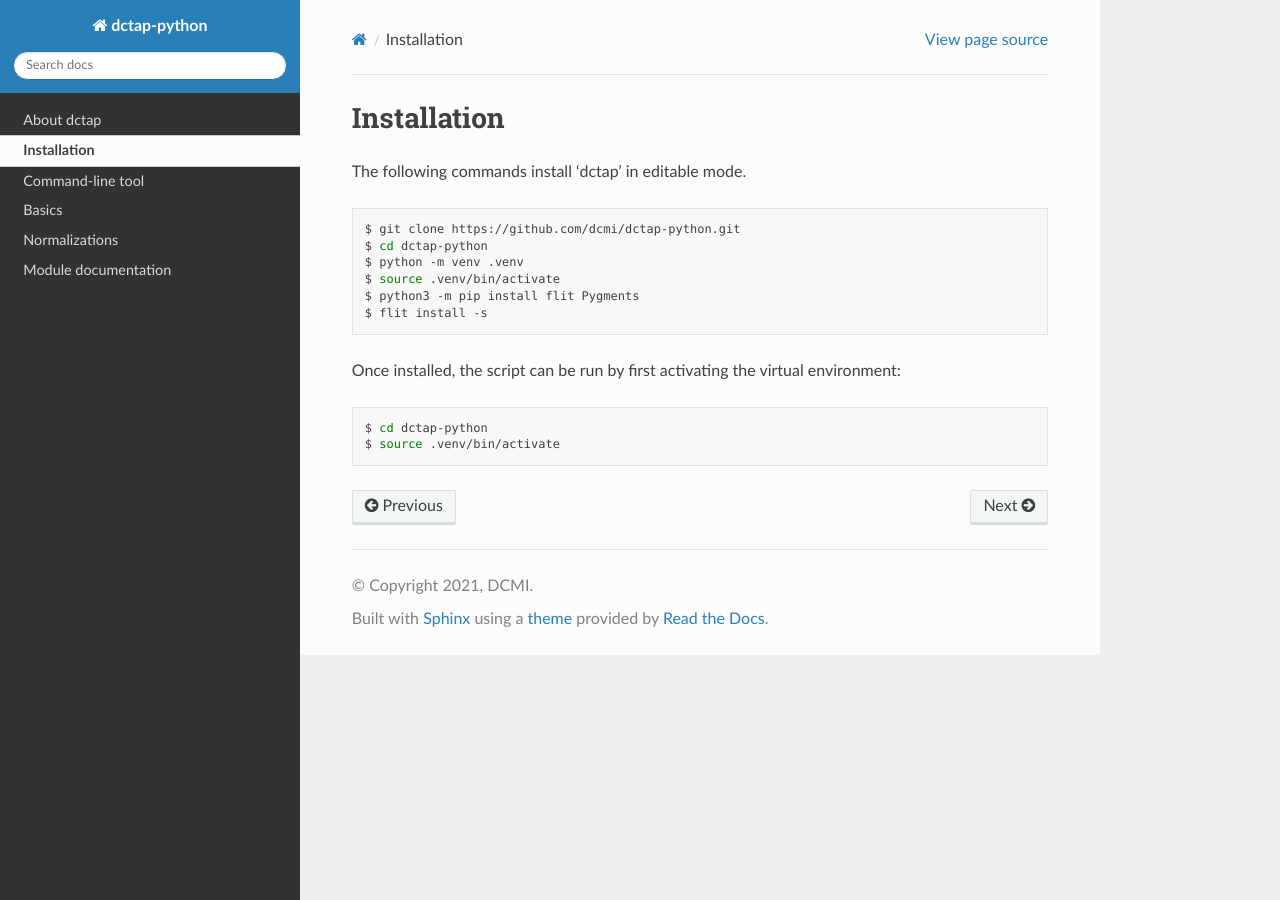
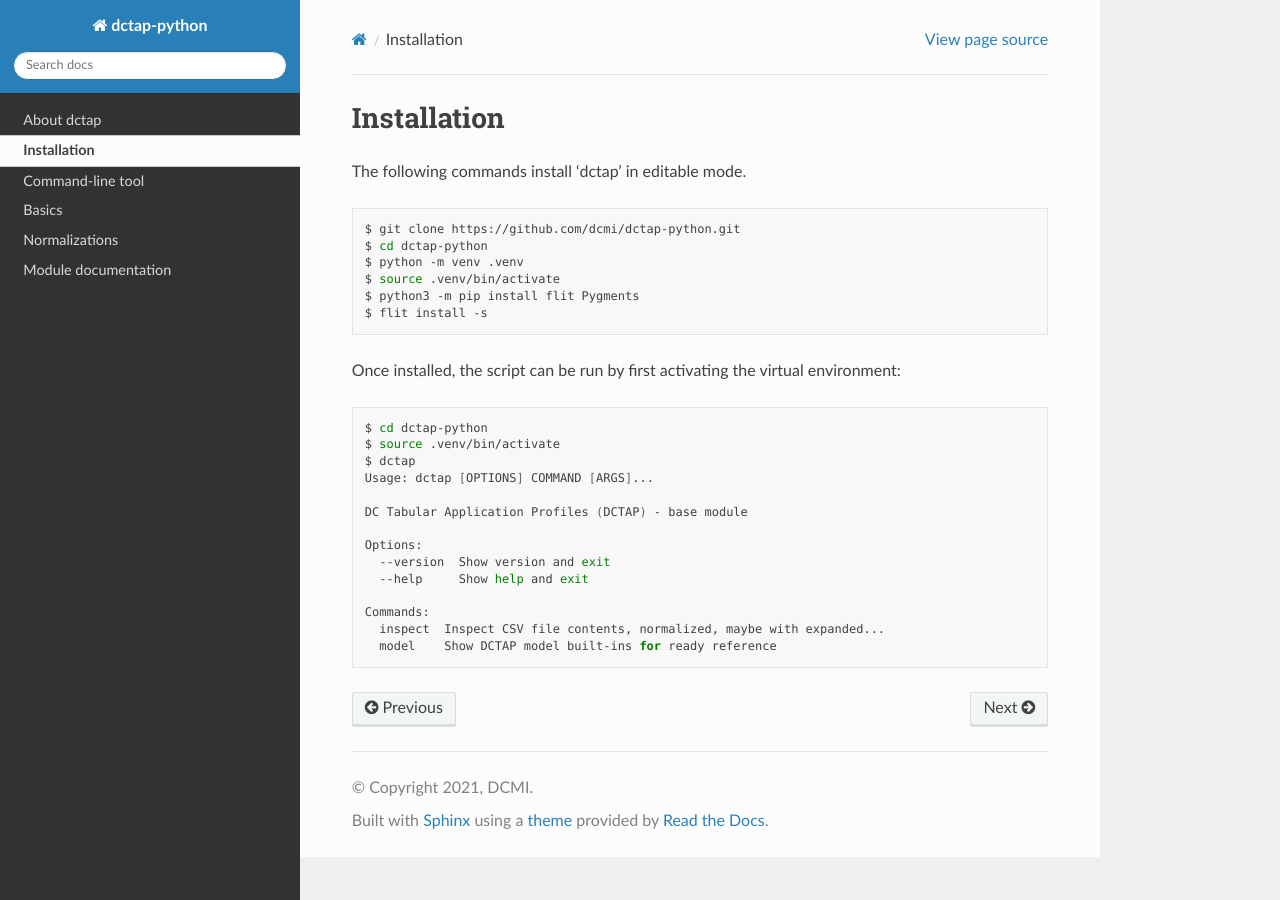
Before and after one commit to dcmi/dctap-python, a Sphinx documentation site: the page built from docs/install/Install.rst, in a window 1280 px wide. Built offline with Sphinx 7.4.7 and the Read the Docs theme 2.0.0, drawn with Linux system fonts in a browser that asks for light colours.

Commit message:
Install.rst

```diff
--- a/docs/install/Install.rst
+++ b/docs/install/Install.rst
@@ -19,3 +19,15 @@ the virtual environment:
 
     $ cd dctap-python
     $ source .venv/bin/activate
+    $ dctap
+    Usage: dctap [OPTIONS] COMMAND [ARGS]...
+
+    DC Tabular Application Profiles (DCTAP) - base module
+
+    Options:
+      --version  Show version and exit
+      --help     Show help and exit
+
+    Commands:
+      inspect  Inspect CSV file contents, normalized, maybe with expanded...
+      model    Show DCTAP model built-ins for ready reference
```
